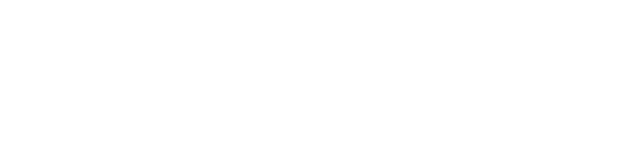
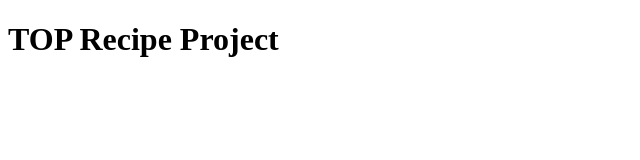
Before and after one commit to tac3563/TOP-Recipe, a plain HTML site: page index.html in a window 1280 px wide. Shown: the whole page, without its empty margins (0-640 px from the left). Drawn offline with Linux system fonts and the light colour scheme.

Commit message:
added project

```diff
--- a/index.html
+++ b/index.html
@@ -2,9 +2,11 @@
 <html lang="en">
 <head>
     <meta name="viewport" content="width=device-width, initial-scale=1.0">
-    <title>Document</title>
+    <title>TOP Recipe Project</title>
 </head>
 <body>
-
+    <header class="header-section">
+        <h1 class="header__title">TOP Recipe Project</h1>
+    </header>
 </body>
 </html>
--- a/style.scss
+++ b/style.scss
@@ -0,0 +1,5 @@
+* {
+    margin: 0;
+    padding: 0;
+    box-sizing: border-box;
+}
```
Also changed, not shown: style.css, 1 other file.
